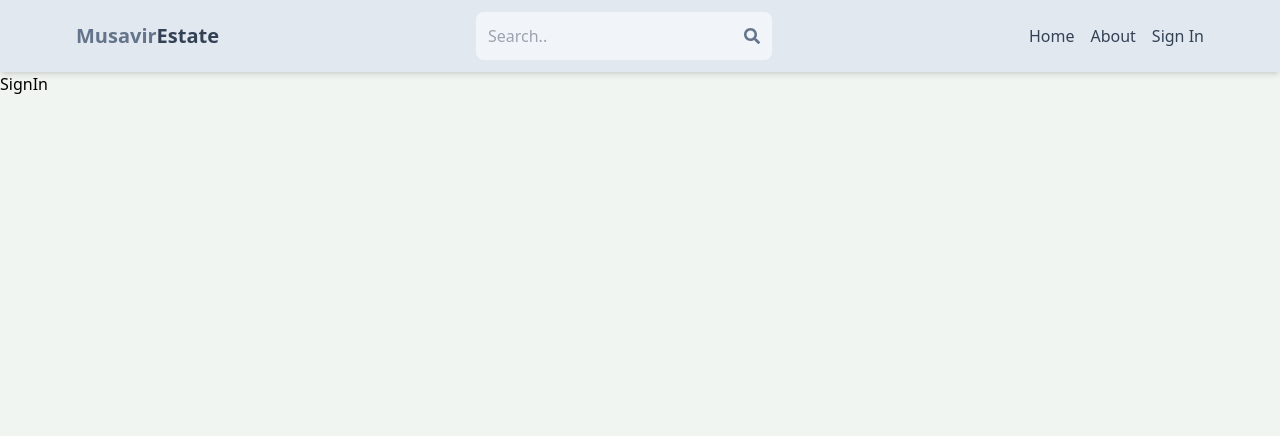
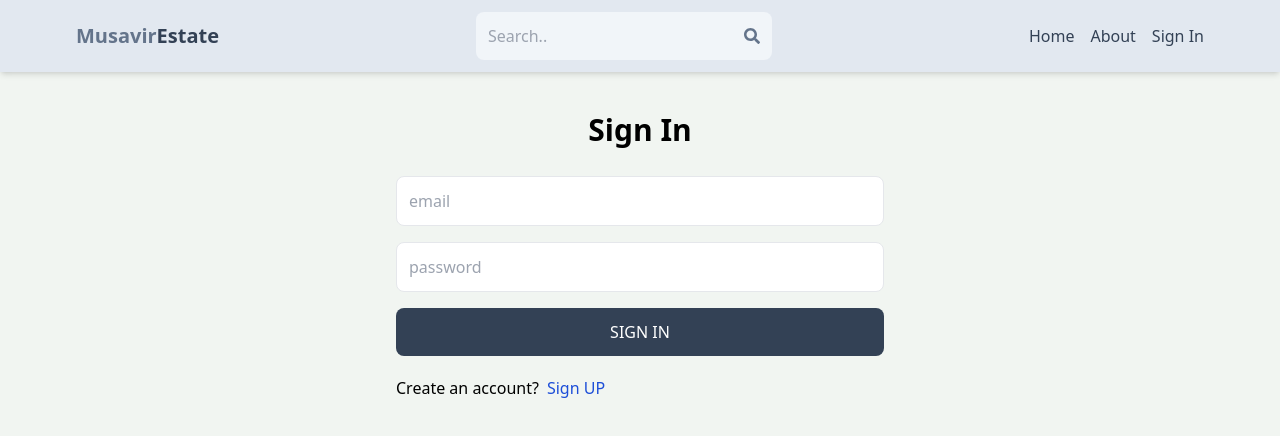
Before and after one commit to abdul17097/mern-estate-, a React (Vite) app in the folder client/: page /signin in a window 1280 px wide. Shown: the top 436 px of the page. Built offline with nearby package versions, Linux system fonts and the light colour scheme.

Commit message:
complete signin page functionality

```diff
--- a/client/src/component/Header.jsx
+++ b/client/src/component/Header.jsx
@@ -25,7 +25,7 @@
             <Link to="/about">
             <li className="hidden sm:inline text-slate-700 hover:underline">About</li>
             </Link>
-            <Link to="/singin">
+            <Link to="/signin">
             <li className="text-slate-700 hover:underline">Sign In</li>
             </Link>
         </ul>
--- a/client/src/pages/SignIn.jsx
+++ b/client/src/pages/SignIn.jsx
@@ -1,9 +1,73 @@
-import React from 'react'
-
-const SignIn = () => {
+import axios from 'axios'
+import React, { useState } from 'react'
+import {Link, useNavigate} from 'react-router-dom'
+const SignIN = () => {
+    const [formData, setFormData] = useState()
+    const [error, setError] = useState(false);
+    const [loading, setLoading] = useState(false);
+    const navigate = useNavigate()
+    const handleChange = (event) => {
+        setFormData({...formData, [event.target.name]: event.target.value})
+    }
+    const handleSubmit = async (e)=>{
+        e.preventDefault();
+        try {
+            setLoading(true);
+            const res = await fetch(`/api/auth/signin`,
+            {
+                method: 'POST',
+                headers: {
+                    'Content-Type': 'application/json'
+                },
+                body: JSON.stringify(formData)
+            }
+            );
+            const data = await res.json();
+            if(data.success === false) {
+                setError(data.message);
+                setLoading(false);
+                return;
+            }
+            setLoading(false);
+            setError(null);
+            navigate('/')
+        } catch (error) {
+            console.error('Error during signup:', error);
+            setLoading(false);
+            setError(error.message);
+        }
+    }
   return (
-    <div>SignIn</div>
+    <div className='p-3 max-w-lg mx-auto '>
+        <h1 className="text-3xl text-center font-bold my-7">Sign In</h1>
+        <form onSubmit={handleSubmit} className="flex flex-col gap-4">
+            <input
+            type="email"
+            placeholder='email'
+            className="border p-3 rounded-lg"
+            onChange={handleChange}
+            id='email'
+            name='email'
+            />
+            <input
+            type="password"
+            placeholder='password'
+            className="border p-3 rounded-lg"
+            onChange={handleChange}
+            id='password'
+            name='password'
+            />
+            <button disabled={loading} className="bg-slate-700 p-3 rounded-lg text-white uppercase hover:opacity-65 disabl ed:opacity-80 ">{loading? "LOADING...": "Sign IN"}</button>
+        </form>
+        <div className="flex gap-2 mt-5">
+            <p className="">Create an account?</p>
+            <Link to='/signup'>
+                <span className="text-blue-700">Sign UP</span>
+            </Link>
+        </div>
+        {error && <p className="text-red-500">{error}</p>}
+    </div>
   )
 }
 
-export default SignIn
+export default SignIN
```
Also changed, not shown: 1 other file (tests, documents, lock files or other folders).
